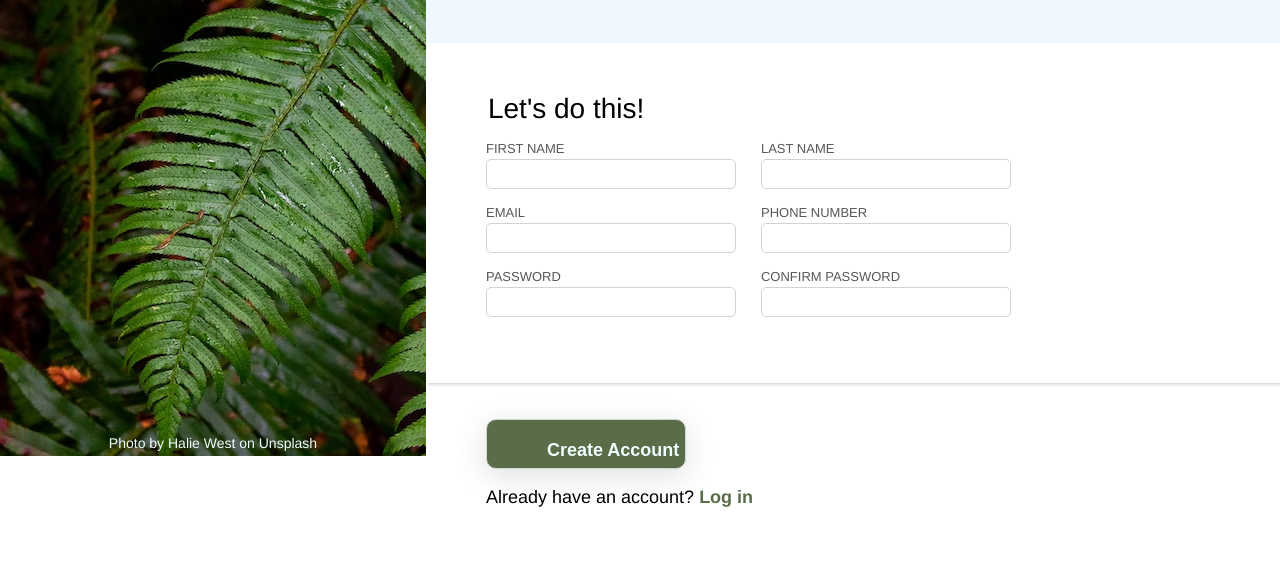
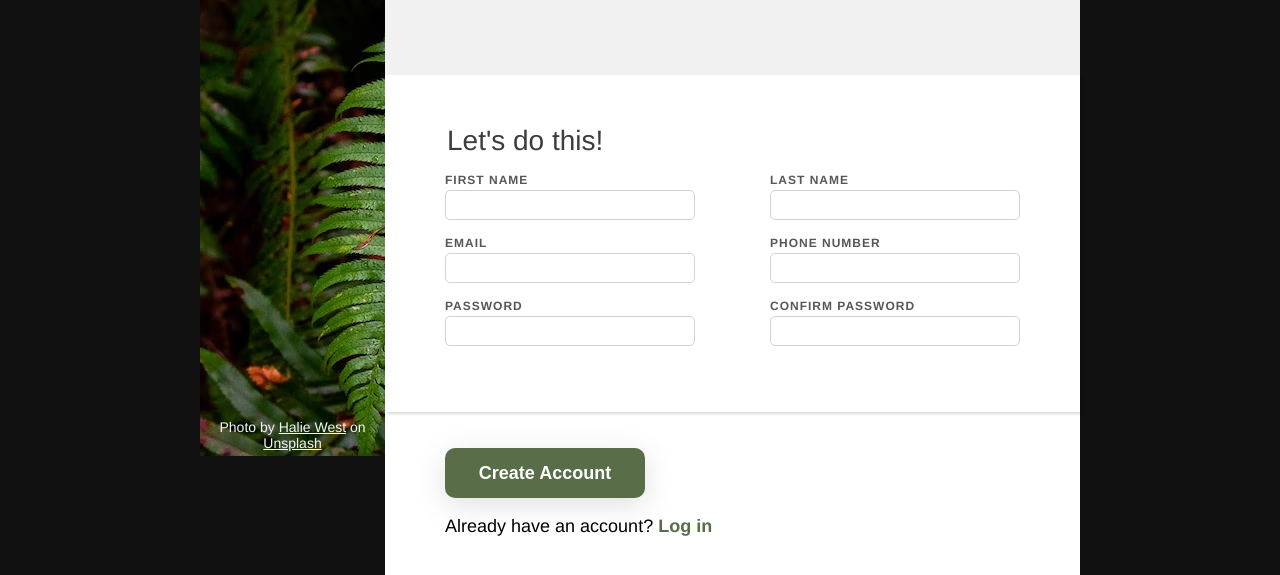
Before and after one commit to unbearabletruth/Sign-Up-Form, a plain HTML site: page index.html in a window 1280 px wide. Shown: the part 344-919 px from the top of the page. Before the commit the page ends 890 px from the top, so only its background shows below. Drawn offline with Linux system fonts and the light colour scheme.

Commit message:
Minor style changes to look better

```diff
--- a/index.html
+++ b/index.html
@@ -14,7 +14,7 @@
             <span>odin</span>
         </div>
         <div id="by">
-            Photo by Halie West on Unsplash
+            Photo by <a class="ref" href="https://unsplash.com/@haliewestphoto">Halie West</a> on <a class="ref" href="https://unsplash.com/">Unsplash</a>
         </div>
 
     </div>
@@ -54,7 +54,7 @@
                         </p>
                         <p>
                             <label for="confirmpassword">confirm password</label>
-                            <input type="confirmpassword" id="confirmpassword" name="confirmpassword" />
+                            <input type="password" id="confirmpassword" name="confirmpassword" />
                         </p>
                     </div>
                 </div>
@@ -62,10 +62,10 @@
         </div>
         <div id="button">
             <p>
-                    <input form="form1" type="submit" id="button" name="button" value="Create Account"/>
+                    <button form="form1" type="submit">Create Account</button>
             </p>
             <p id="login">
-                Already have an account? <a href="smth">Log in</a>
+                Already have an account? <a id="loglink" href="smth">Log in</a>
             </p>
 
         </div>
--- a/style.css
+++ b/style.css
@@ -3,11 +3,17 @@
     src: url('Norse-Bold.otf'); /*URL to font*/
 }
 
+
 body {
     display: flex;
-
+    padding: 0px 200px;
     font-family:'Franklin Gothic Medium', 'Arial Narrow', Arial, sans-serif;
     margin: 0px;
+    background-color: rgb(17, 17, 17);
+}
+
+#container {
+    background-color: white;
 }
 
 #image {
@@ -15,6 +21,7 @@ body {
     background-image: url('image.avif');
     width: 1000px;
     height: 100vh;
+    color: whitesmoke;
 }
 
 .logodiv {
@@ -33,7 +40,6 @@ body {
 }
 
 span {
-    color:azure;
     font-family: "Norse-bold";
     font-size: 100px;
 }
@@ -42,14 +48,12 @@ span {
     font-size: 14px;
     position: absolute;
     bottom: 5px;
-    color:azure;
     left: 0;
     right: 0;
     margin-left: auto;
     margin-right: auto;
     text-align: center;
 }
-
 
 input, label {
     display: flex;
@@ -60,7 +64,7 @@ input, label {
 
 #info {
     padding: 125px 60px 50px 60px;
-    background-color: aliceblue;
+    background-color: rgb(241, 241, 241);
     font-size: 28px;
     font-weight: 500;
 }
@@ -72,12 +76,12 @@ input, label {
 
 #inputwindow {
     display: flex;
-    gap: 25px;
-
+    gap: 75px;
 }
 
 legend {
     font-size: 28px;
+    color: rgb(61, 61, 61);
 }
 
 input {
@@ -89,7 +93,7 @@ input {
     border-color: lightgrey;
 }
 
-input:hover {
+input:focus {
     outline: none;
     border: 1px solid;
     border-color: rgb(47, 144, 255);
@@ -98,29 +102,36 @@ input:hover {
 
 label {
     text-transform: uppercase;
-    font-size: 13px;
+    font-size: 12px;
     color: rgb(87, 87, 87);
+    font-weight: bold;
+    letter-spacing: 1px;
 }
 
 #button {
     padding: 20px 60px 20px 60px;
 }
 
-input[type="submit"] {
+button {
     width: 200px;
     height: 50px;
     display: flex;
     justify-content: center;
     align-items: center;
     background-color: #596D48;
-    color: azure;
+    color: white;
     font-size: 18px;
     font-weight: bold;
     border-radius: 10px;
     box-shadow: rgba(100, 100, 111, 0.2) 0px 7px 29px 0px;
+    border: 0px;
 }
 
 a {
+    color: inherit;
+}
+
+#loglink {
     text-decoration: none;
     color: #596D48;
     font-weight: bold;
```
